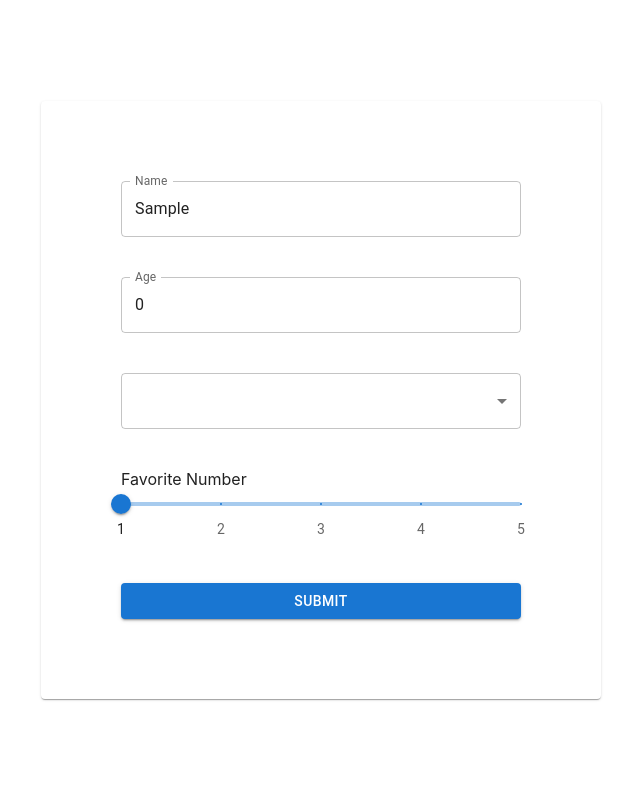
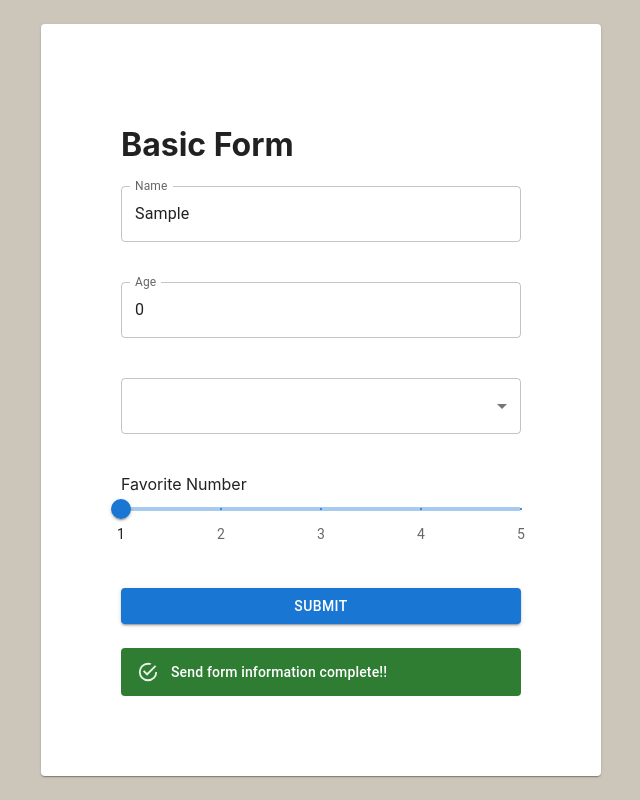
Before and after one commit to eduveliz/Cypress-Examples-Integration, a React (Create React App) app: page /panel/forms in a window 1280 px wide. Both pictures are taken after typing "Sample" into the empty fields and a click on the button "SUBMIT". Shown: the whole page, without its empty margins (319-959 px from the left). Built offline with nearby package versions, Linux system fonts and the light colour scheme.

Commit message:
Add small example submit cypress

```diff
--- a/src/pages/Panel/Panel.js
+++ b/src/pages/Panel/Panel.js
@@ -40,12 +40,12 @@ function Panel() {
                         <CardMedia
                             component="img"
                             height="140"
-                            image={require('../../assets/images/soon.png')}
+                            image={require('../../assets/images/forms.png')}
                             alt="green iguana"
                         />
                         <CardContent>
                             <Typography gutterBottom variant="h5" component="div">
-                                FORMS
+                                Forms
                             </Typography>
                             <Typography variant="body2" color="text.secondary">
                                 Complete forms and expect results
--- a/src/pages/Panel/components/forms/Forms.js
+++ b/src/pages/Panel/components/forms/Forms.js
@@ -1,6 +1,6 @@
 import React, {useState} from "react";
 import Grid from "@mui/material/Grid";
-import {Card, FormControl, MenuItem, Select, Slider, TextField} from "@mui/material";
+import {Alert, Card, FormControl, MenuItem, Select, Slider, TextField} from "@mui/material";
 import Button from "@mui/material/Button";
 
 const defaultValues = {
@@ -11,6 +11,7 @@ const defaultValues = {
 };
 const Form = () => {
     const [formValues, setFormValues] = useState(defaultValues);
+    const [showNotification, setShowNotification] = useState(false);
     const handleInputChange = (e) => {
         const {name, value} = e.target;
         setFormValues({
@@ -26,12 +27,21 @@ const Form = () => {
     };
     const handleSubmit = (event) => {
         event.preventDefault();
-        console.log(formValues);
+        setShowNotification(true)
     };
+
     return (
-        <div style={{display: 'grid', placeContent: 'center', width: "100%", height: "100vh"}}>
+        <div style={{
+            backgroundColor: '#CCC5B9',
+            display: 'grid',
+            placeContent: 'center',
+            width: "100%",
+            height: "100vh"
+        }}>
+
             <Card sx={{maxWidth: 445, padding: 10}}>
-                <form onSubmit={handleSubmit}>
+                <h1>Basic Form</h1>
+                <form id="contact" onSubmit={handleSubmit}>
                     <Grid container direction="column">
                         <Grid item>
                             <TextField
@@ -57,7 +67,7 @@ const Form = () => {
                         </Grid>
 
                         <Grid item sx={{marginTop: 5}}>
-                            <FormControl>
+                            <FormControl id='select'>
                                 <Select
                                     sx={{width: "400px"}}
                                     name="os"
@@ -116,6 +126,13 @@ const Form = () => {
                         <Button variant="contained" color="primary" type="submit">
                             Submit
                         </Button>
+                        {
+                            showNotification && (
+                                <Alert sx={{marginTop: 3}} variant="filled" severity="success">
+                                    Send form information complete!!
+                                </Alert>
+                            )
+                        }
                     </Grid>
                 </form>
             </Card>
```
Also changed, not shown: src/assets/images/forms.png (added), 1 other file (tests, documents, lock files or other folders).
